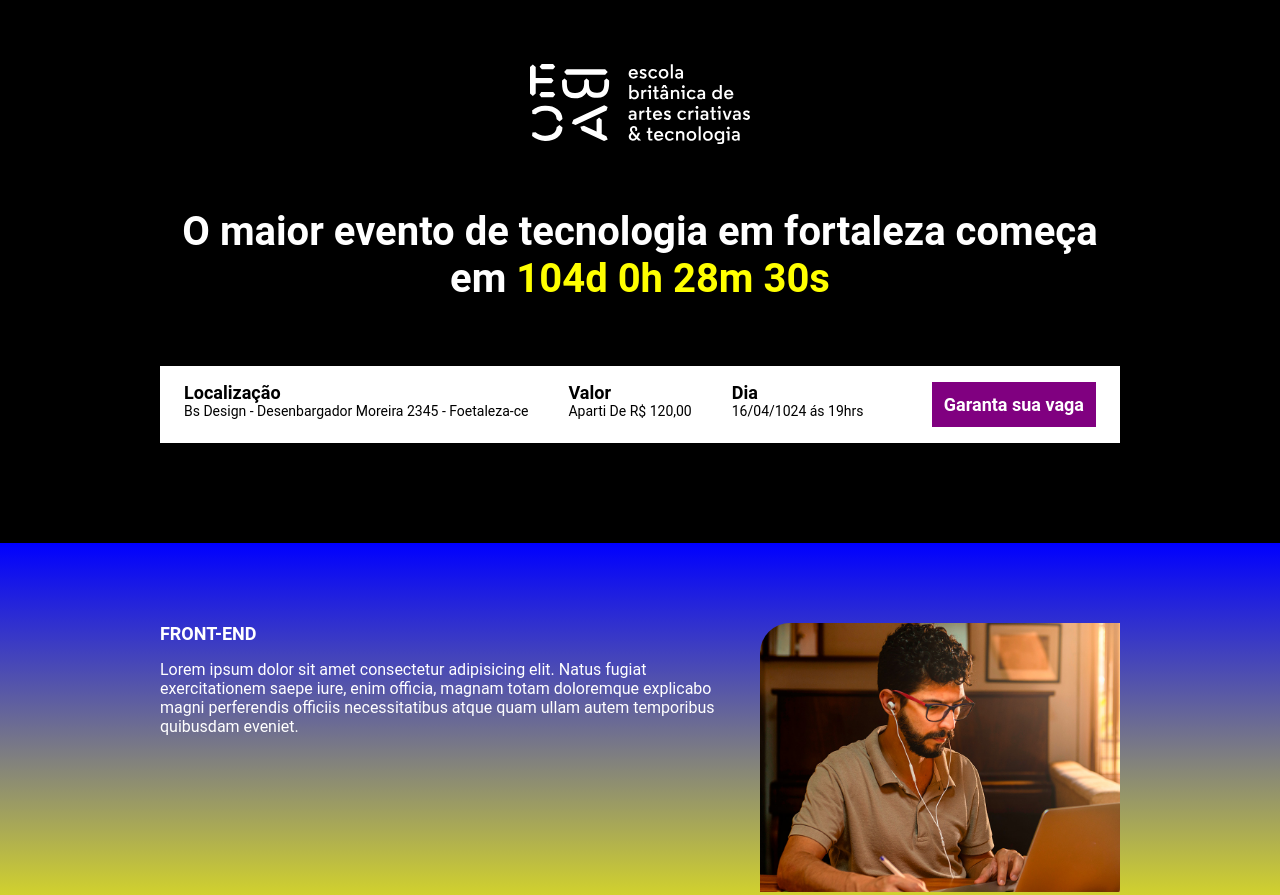
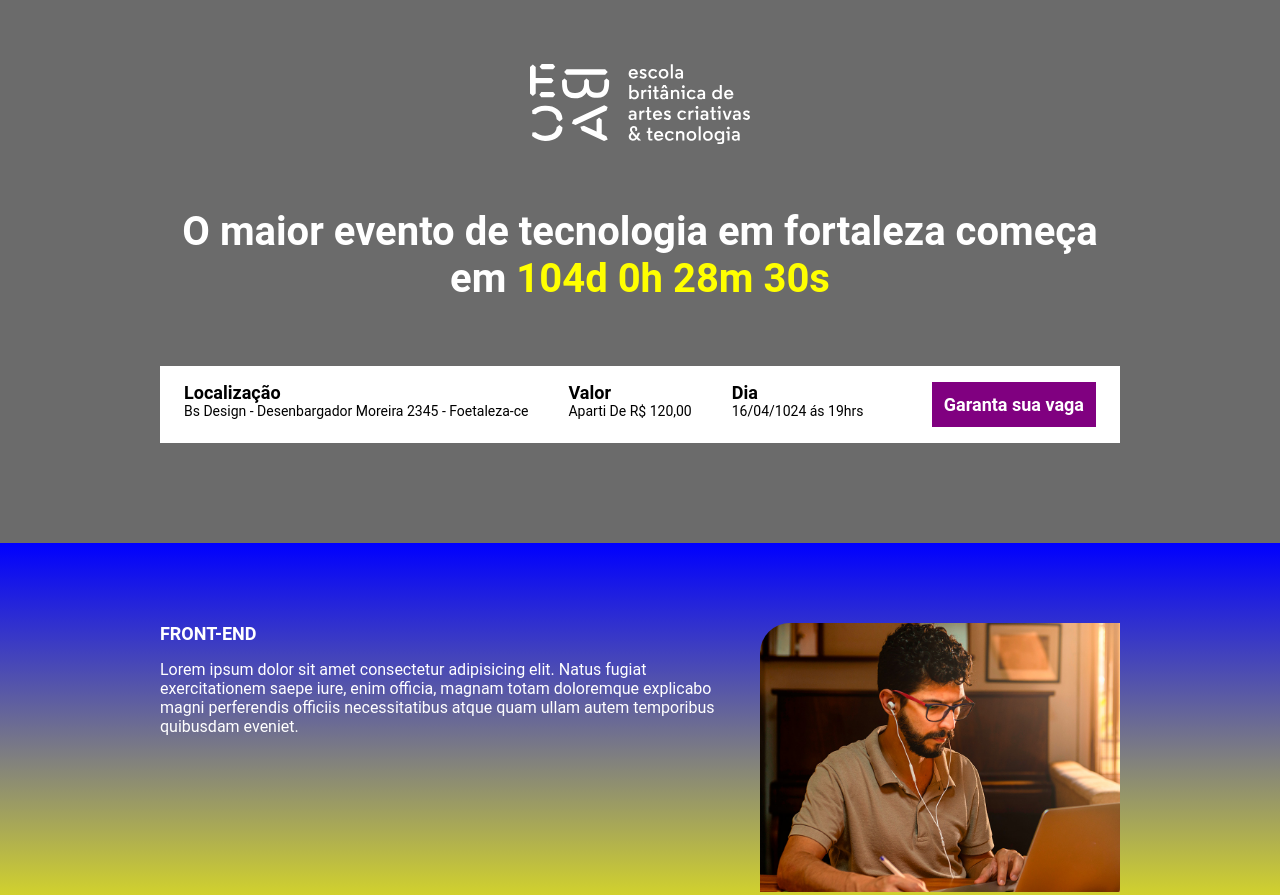
Before and after one commit to evenilsonguerreiro/exercicio-mod-22, a website built with Parcel: page src/index.html in a window 1280 px wide. Shown: the top 895 px of the page. Built offline with nearby package versions, Linux system fonts and the light colour scheme; files whose address does not match are found by name.

Commit message:
juste cor

```diff
--- a/src/styles/_hero.scss
+++ b/src/styles/_hero.scss
@@ -17,7 +17,7 @@
         left: 0;
         width: 100%;
         height: 100%;
-        background-color:variables.$textSegundo;
+        background-color:rgba(0, 0, 0, 0.582);
         content: '';
     }
 
```
